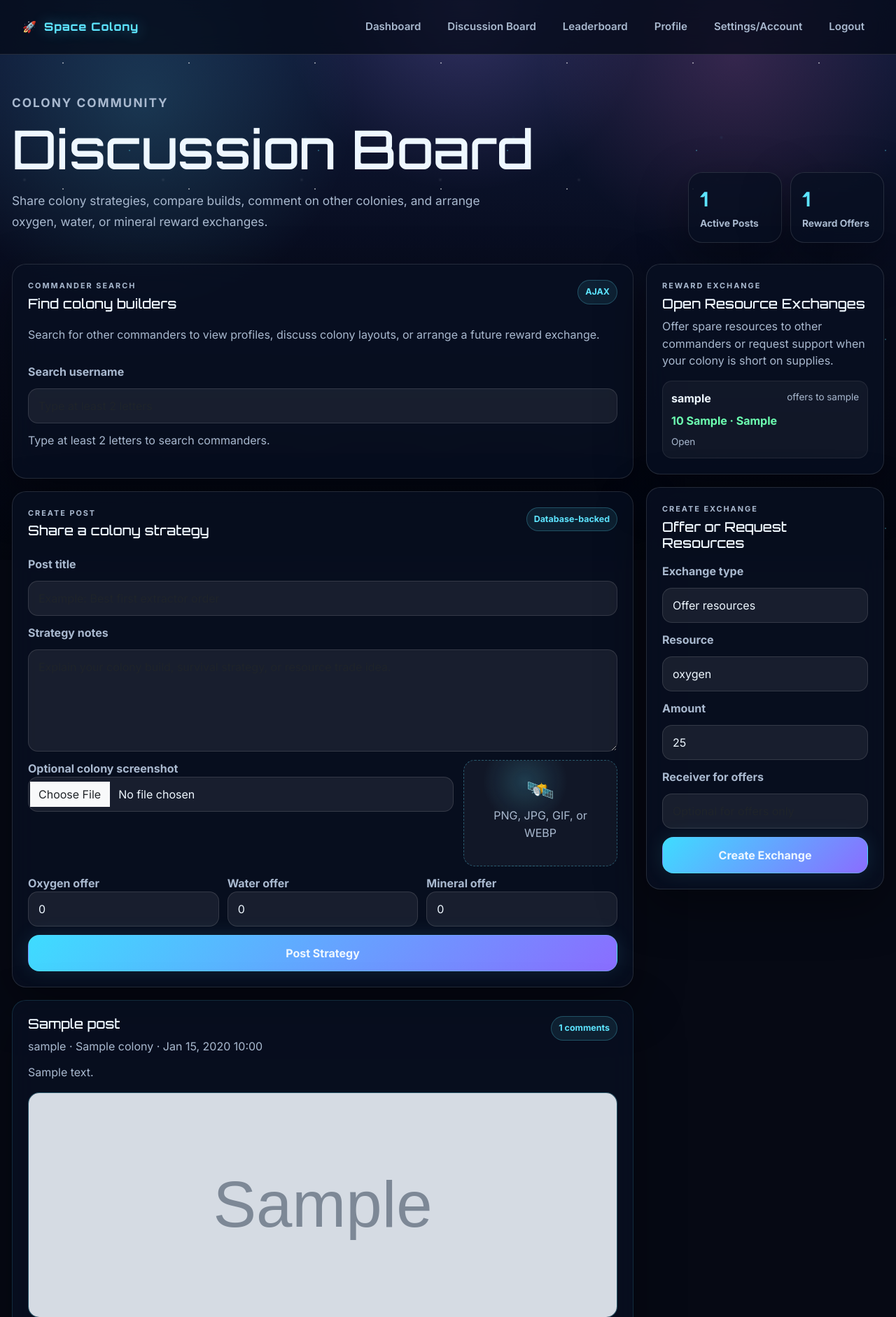
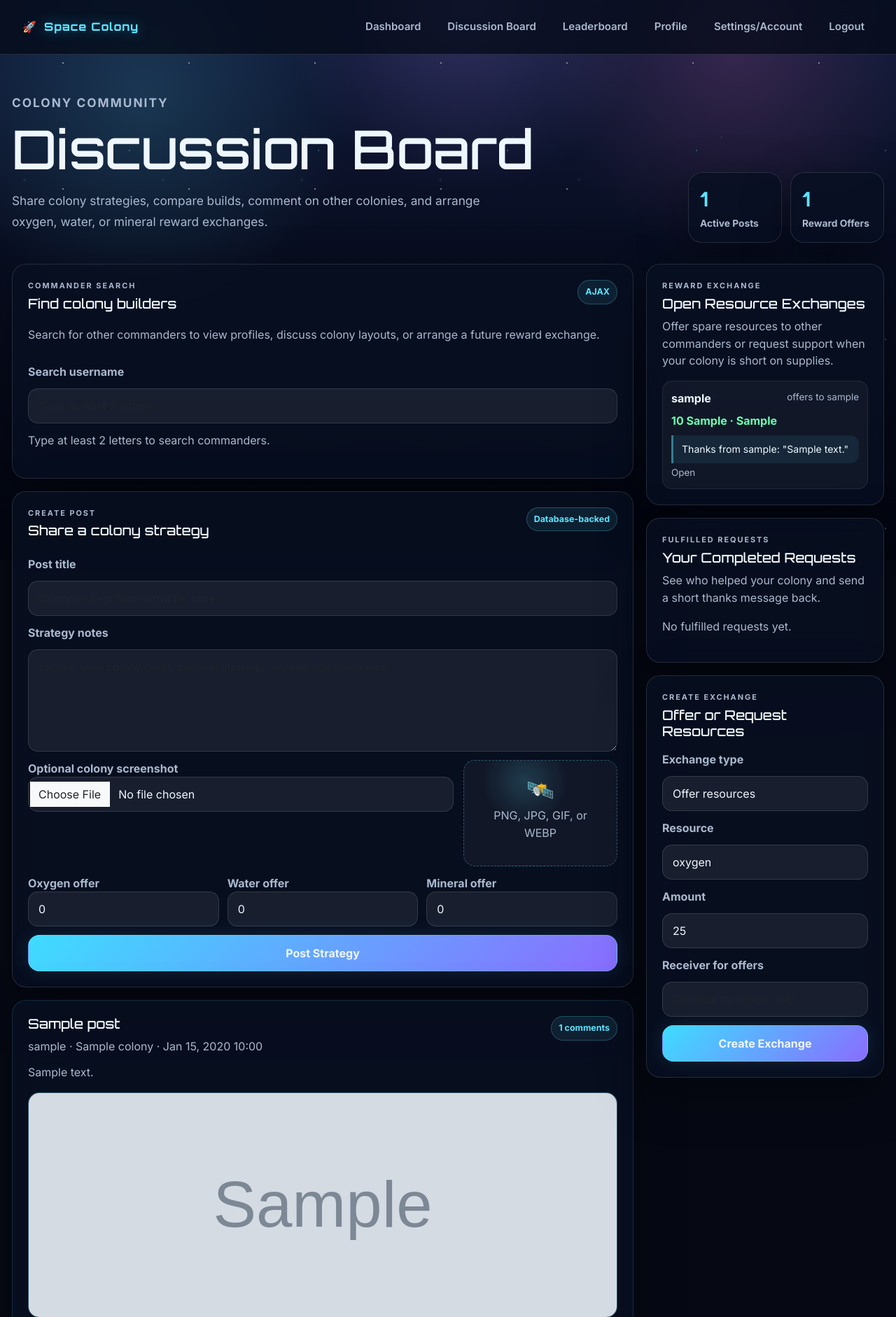
Before and after one commit to bkarthikey/AWD-group-project, a Flask app: page /discussion in a window 1280 px wide. Shown: the top 1882 px of the page at 70% size. Run offline with Flask 3, Linux system fonts and the light colour scheme; a user stored in the database is signed in; tables that the repository leaves empty hold one stand-in row (values such as "Sample post"); grey boxes marked "Sample" are stand-in pictures; some libraries are stand-ins or nearby versions.

Commit message:
Add thank-you flow for fulfilled requests

```diff
--- a/app/forms.py
+++ b/app/forms.py
@@ -74,3 +74,9 @@ class RewardExchangeForm(FlaskForm):
     amount = IntegerField("Amount", default=25, validators=[DataRequired(), NumberRange(min=1, max=100000)])
     receiver_username = StringField("Receiver for offers", validators=[Optional(), Length(max=80)])
     submit = SubmitField("Create Exchange")
+
+
+class ThanksMessageForm(FlaskForm):
+    exchange_id = HiddenField("Exchange ID", validators=[DataRequired()])
+    message = TextAreaField("Thanks message", validators=[DataRequired(), Length(min=2, max=240)])
+    submit = SubmitField("Send Thanks")
--- a/app/models.py
+++ b/app/models.py
@@ -120,6 +120,7 @@ class RewardExchange(db.Model):
     amount = db.Column(db.Integer, nullable=False)
     exchange_type = db.Column(db.String(20), default="offer", nullable=False)
     status = db.Column(db.String(30), default="open", nullable=False)
+    thanks_message = db.Column(db.String(240))
     created_at = db.Column(db.DateTime, default=lambda: datetime.now(timezone.utc), nullable=False)
 
     sender = db.relationship("User", back_populates="sent_reward_exchanges", foreign_keys=[sender_id])
--- a/app/routes.py
+++ b/app/routes.py
@@ -7,7 +7,14 @@ from werkzeug.utils import secure_filename
 
 from .colony_service import apply_passive_income, get_ranked_public_colonies, get_upgrade_levels
 from .extensions import db
-from .forms import CommentForm, DiscussionPostForm, LoginForm, RegisterForm, RewardExchangeForm
+from .forms import (
+    CommentForm,
+    DiscussionPostForm,
+    LoginForm,
+    RegisterForm,
+    RewardExchangeForm,
+    ThanksMessageForm,
+)
 from .models import Colony, Comment, DiscussionPost, RewardExchange, User
 
 main_bp = Blueprint("main", __name__)
@@ -115,6 +122,7 @@ def discussion():
     post_form = DiscussionPostForm(prefix="post")
     comment_form = CommentForm(prefix="comment")
     exchange_form = RewardExchangeForm(prefix="exchange")
+    thanks_form = ThanksMessageForm(prefix="thanks")
 
     if request.method == "POST":
         if not current_user.is_authenticated:
@@ -245,6 +253,26 @@ def discussion():
                 flash("Resource request fulfilled.", "success")
             return redirect(url_for("main.discussion"))
 
+        if request.form.get("form_name") == "send_thanks" and thanks_form.validate_on_submit():
+            exchange = db.session.get(RewardExchange, int(thanks_form.exchange_id.data))
+
+            if not exchange or exchange.exchange_type != "request" or exchange.status != "completed":
+                flash("That fulfilled request is not available for thanks.", "error")
+                return redirect(url_for("main.discussion"))
+
+            if exchange.sender_id != current_user.id:
+                flash("Only the requester can send thanks for this exchange.", "error")
+                return redirect(url_for("main.discussion"))
+
+            if exchange.receiver_id is None:
+                flash("This request has not been fulfilled yet.", "error")
+                return redirect(url_for("main.discussion"))
+
+            exchange.thanks_message = thanks_form.message.data.strip()
+            db.session.commit()
+            flash("Thanks message sent.", "success")
+            return redirect(url_for("main.discussion"))
+
         flash("Please check the discussion form and try again.", "error")
 
     posts = (
@@ -261,6 +289,19 @@ def discussion():
         .all()
     )
 
+    fulfilled_requests = []
+    if current_user.is_authenticated:
+        fulfilled_requests = (
+            RewardExchange.query
+            .filter_by(
+                sender_id=current_user.id,
+                exchange_type="request",
+                status="completed",
+            )
+            .order_by(RewardExchange.created_at.desc())
+            .all()
+        )
+
     return render_template(
         "discussion.html",
         posts=posts,
@@ -268,6 +309,8 @@ def discussion():
         post_form=post_form,
         comment_form=comment_form,
         exchange_form=exchange_form,
+        thanks_form=thanks_form,
+        fulfilled_requests=fulfilled_requests,
     )
 
 
--- a/app/templates/discussion.html
+++ b/app/templates/discussion.html
@@ -165,6 +165,12 @@
                 {% endif %}
               </div>
               <p>{{ offer.amount }} {{ offer.resource_type }} · {{ offer.exchange_type|title }}</p>
+              {% if offer.exchange_type == "request" and offer.status == "completed" and offer.receiver %}
+                <small>Fulfilled by {{ offer.receiver.username }}</small>
+              {% endif %}
+              {% if offer.thanks_message %}
+                <blockquote class="thanks-note">Thanks from {{ offer.sender.username }}: "{{ offer.thanks_message }}"</blockquote>
+              {% endif %}
               <em>{{ offer.status|title }}</em>
               {% if current_user.is_authenticated
                     and offer.status == "open"
@@ -187,6 +193,39 @@
           {% endfor %}
         </div>
       </section>
+
+      {% if current_user.is_authenticated %}
+        <section class="discussion-panel reward-exchange-panel">
+          <p class="eyebrow mini">Fulfilled requests</p>
+          <h2>Your Completed Requests</h2>
+          <p>See who helped your colony and send a short thanks message back.</p>
+
+          <div class="fulfilled-request-list">
+            {% for request_item in fulfilled_requests %}
+              <div class="fulfilled-request-item">
+                <strong>{{ request_item.receiver.username }}</strong>
+                <span>fulfilled your request for {{ request_item.amount }} {{ request_item.resource_type }}</span>
+
+                {% if request_item.thanks_message %}
+                  <blockquote class="thanks-note">You sent: "{{ request_item.thanks_message }}"</blockquote>
+                {% else %}
+                  <form class="thanks-form" method="post" action="{{ url_for('main.discussion') }}">
+                    <input type="hidden" name="csrf_token" value="{{ csrf_token() }}">
+                    <input type="hidden" name="form_name" value="send_thanks">
+                    <input type="hidden" name="thanks-exchange_id" value="{{ request_item.id }}">
+                    {{ thanks_form.message(class="form-control", rows="2", placeholder="Thanks for helping my colony survive.") }}
+                    {{ thanks_form.submit(class="secondary-btn btn") }}
+                  </form>
+                {% endif %}
+              </div>
+            {% else %}
+              <div class="discussion-empty compact">
+                <p>No fulfilled requests yet.</p>
+              </div>
+            {% endfor %}
+          </div>
+        </section>
+      {% endif %}
 
       <section class="discussion-panel reward-exchange-panel">
         <p class="eyebrow mini">Create exchange</p>
--- a/assets/css/style.css
+++ b/assets/css/style.css
@@ -1442,8 +1442,62 @@ a {
   font-weight: 900;
 }
 
+.exchange-item small {
+  display: block;
+  margin-bottom: 4px;
+  color: var(--cyan);
+  font-weight: 800;
+}
+
 .exchange-item form {
   margin-top: 10px;
+}
+
+.fulfilled-request-list {
+  display: grid;
+  gap: 10px;
+  margin-top: 14px;
+}
+
+.fulfilled-request-item {
+  display: grid;
+  gap: 8px;
+  padding: 12px;
+  border: 1px solid rgba(255,255,255,0.08);
+  border-radius: 14px;
+  background: rgba(255,255,255,0.045);
+}
+
+.fulfilled-request-item strong {
+  color: var(--cyan);
+}
+
+.fulfilled-request-item span {
+  color: var(--muted);
+  line-height: 1.45;
+}
+
+.thanks-form {
+  display: grid;
+  gap: 10px;
+}
+
+.thanks-form .form-control {
+  border: 1px solid var(--border);
+  border-radius: 12px;
+  background: rgba(255,255,255,0.07);
+  color: var(--text);
+}
+
+.thanks-note {
+  margin: 8px 0 0;
+  padding: 10px 12px;
+  border-left: 3px solid rgba(93,228,255,0.45);
+  border-radius: 0 12px 12px 0;
+  background: rgba(93,228,255,0.08);
+  color: var(--text);
+  font-size: 0.88rem;
+  line-height: 1.45;
 }
 
 .big-upgrade {
```
Also changed, not shown: migrations/versions/b9f4d9d8f4c1_add_thanks_message_to_reward_exchange.py (added, +25 -0 lines), tests/test_discussion.py (+83 -0 lines).
